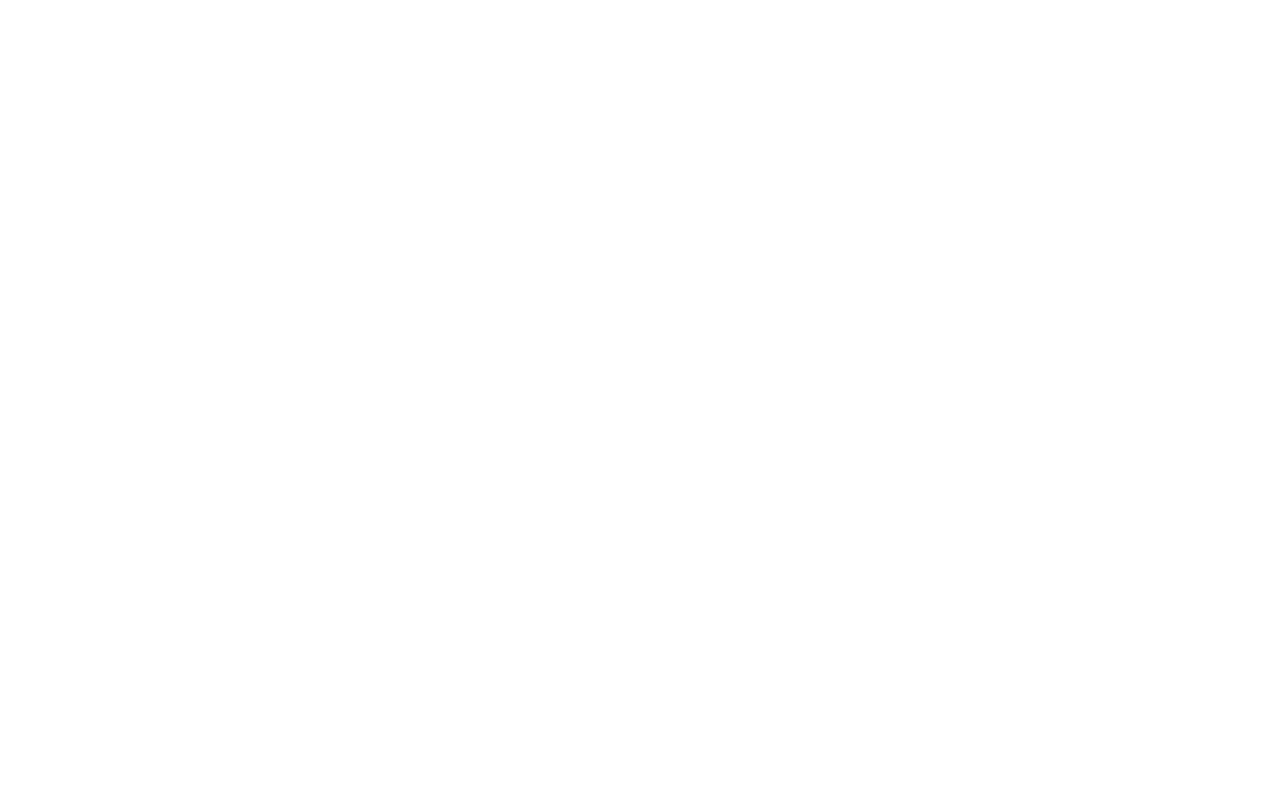
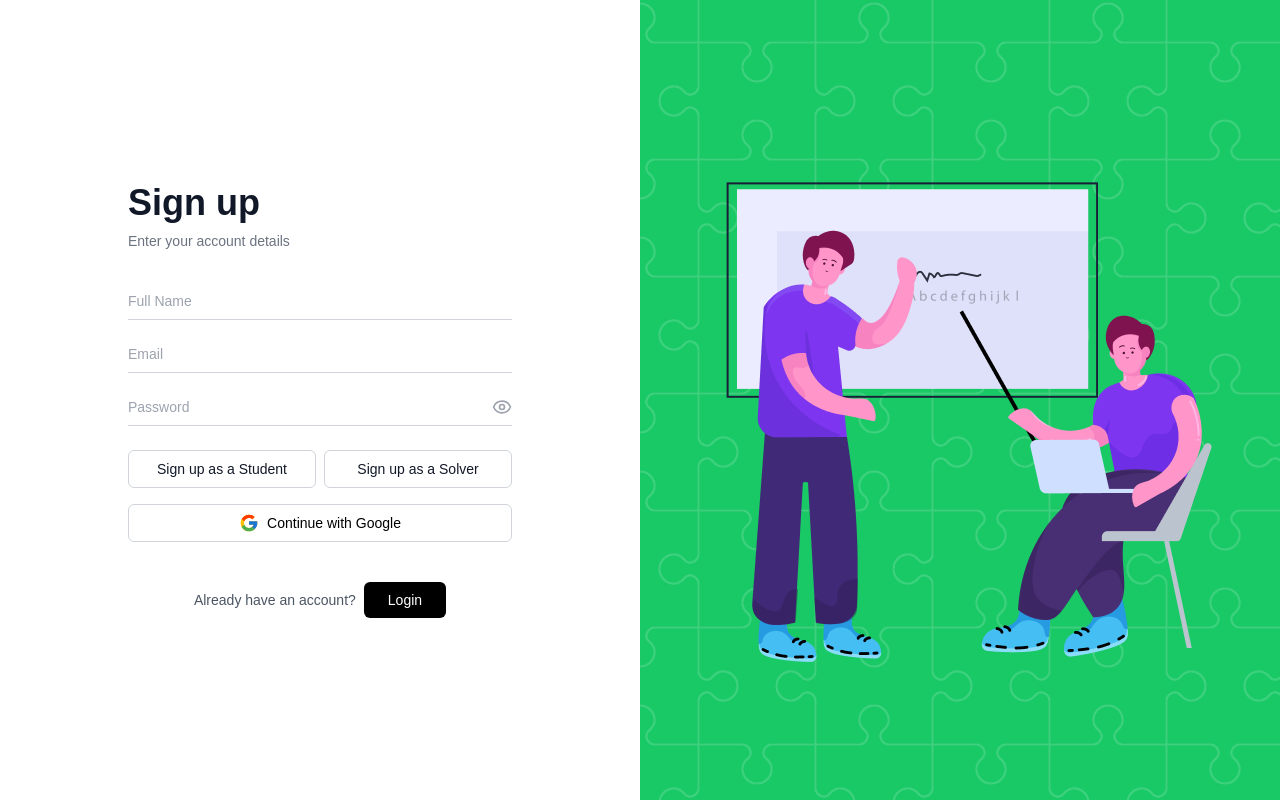
Before and after one commit to Shadowdevsbu/satto-team-2, a React (Vite) app: page /auth/signup in a window 1280 px wide. Before the commit this address had no page. Built offline with nearby package versions, Linux system fonts and the light colour scheme; a web font is replaced by a local one.

Commit message:
feat: add sign up page

```diff
--- a/src/App.jsx
+++ b/src/App.jsx
@@ -14,6 +14,7 @@
 import SolverHomeLayout from './pages/layout/SolverHomeLayout';
 import SolverEarnings from './pages/solver/earnings-page';
 import Solverproposals from './pages/solver/proposals-page';
+import SignUp from './pages/auth/signup';
 
 
 const App = () => {
@@ -22,6 +23,8 @@
    <Route path='/' element={<LandingPage />}/>
    <Route path='/find-task' element={<FindTask />}/>
 
+      {/* Auth Routing */}
+    <Route path='/auth/signup' element={<SignUp />} />
 
       {/* Student Routing */}
       <Route path="/student" element={<StudentHomeLayout />}>
--- /dev/null
+++ b/src/pages/auth/signup.jsx
@@ -0,0 +1,129 @@
+import React, { useState } from 'react';
+import { Eye, EyeOff } from 'lucide-react';
+import { FcGoogle } from 'react-icons/fc';
+
+const SignUp = () => {
+  const [email, setEmail] = useState('');
+  const [fname, Fname] = useState('');
+  const [password, setPassword] = useState('');
+  const [showPassword, setShowPassword] = useState(false);
+  const [accountType, setAccountType] = useState(null);
+
+  const handleSubmit = (e) => {
+    e.preventDefault();
+    console.log('Sign Up Data:', { email, password, accountType });
+
+  };
+
+
+  return (
+    <div className="flex h-screen">
+      {/* Left Column: Sign Up Form */}
+      <div className="w-full md:w-1/2 bg-white flex items-center justify-center p-8">
+        <div className="w-full max-w-sm text-left">
+          <h1 className="text-4xl font-bold text-gray-900 mb-2">Sign up</h1>
+          <p className="text-gray-500 mb-8 text-sm">Enter your account details</p>
+
+          <form onSubmit={handleSubmit} className="space-y-4">
+            {/* Full Name Input */}
+            <input
+              type="text"
+              placeholder="Full Name"
+              value={fname}
+              onChange={(e) => setFname(e.target.value)}
+              className="w-full border-b border-gray-300 bg-transparent py-2 text-sm focus:outline-none "
+              required
+            />
+
+                        {/* Email Input */}
+                        <input
+              type="email"
+              placeholder="Email"
+              value={email}
+              onChange={(e) => setEmail(e.target.value)}
+              className="w-full border-b border-gray-300 bg-transparent py-2 text-sm focus:outline-none "
+              required
+            />
+
+            {/* Password Input */}
+            <div className="relative">
+              <input
+                type={showPassword ? 'text' : 'password'}
+                placeholder="Password"
+                value={password}
+                onChange={(e) => setPassword(e.target.value)}
+                className="w-full border-b border-gray-300 bg-transparent py-2 text-sm pr-10 focus:outline-none "
+                required
+              />
+              <button
+                type="button"
+                onClick={() => setShowPassword(!showPassword)}
+                className="absolute right-0 top-1/2 -translate-y-1/2 text-gray-400"
+              >
+                {showPassword ? <EyeOff className="h-5 w-5" /> : <Eye className="h-5 w-5" />}
+              </button>
+            </div>
+
+            {/* Account Type Selection */}
+            <div className="flex space-x-2 pt-2">
+              <button
+                type="button"
+                onClick={() => setAccountType('student')}
+                className={`w-full py-2 rounded-md text-sm font-medium transition ${
+                  accountType === 'student'
+                    ? 'bg-[#19C966] text-white'
+                    : 'bg-white border border-gray-300 text-gray-900'
+                }`}
+              >
+                Sign up as a Student
+              </button>
+              <button
+                type="button"
+                onClick={() => setAccountType('solver')}
+                className={`w-full py-2 rounded-md text-sm font-medium transition ${
+                  accountType === 'solver'
+                    ? 'bg-green-500 text-white'
+                    : 'bg-white border border-gray-300 text-gray-900'
+                }`}
+              >
+                Sign up as a Solver
+              </button>
+            </div>
+
+            <button
+              type="button"
+              className="w-full flex items-center justify-center py-2 border border-gray-300 rounded-md text-sm font-medium bg-white hover:bg-gray-50"
+            >
+              <FcGoogle className="h-5 w-5 mr-2" />
+              Continue with Google
+            </button>
+          </form>
+
+          <div className="mt-10 text-center text-sm text-gray-600">
+            Already have an account?
+            <a
+              href="#"
+              className="ml-2 inline-block px-6 py-2 bg-black text-white rounded-md font-medium hover:bg-gray-800"
+            >
+              Login
+            </a>
+          </div>
+        </div>
+      </div>
+
+      {/* Right Column: Illustration */}
+      <div
+        className="hidden md:flex w-1/2 items-center justify-center bg-gray-100"
+        style={{
+          backgroundImage: `url('/signupBg.png')`,
+          backgroundSize: 'cover',
+          backgroundPosition: 'center',
+        }}
+      >
+        <img src="/signupIllustration.png" alt="Illustration" className="max-w-full h-auto" />
+      </div>
+    </div>
+  );
+};
+
+export default SignUp;
```
Also changed, not shown: public/signupBg.png (added), public/signupIllustration.png (added).
